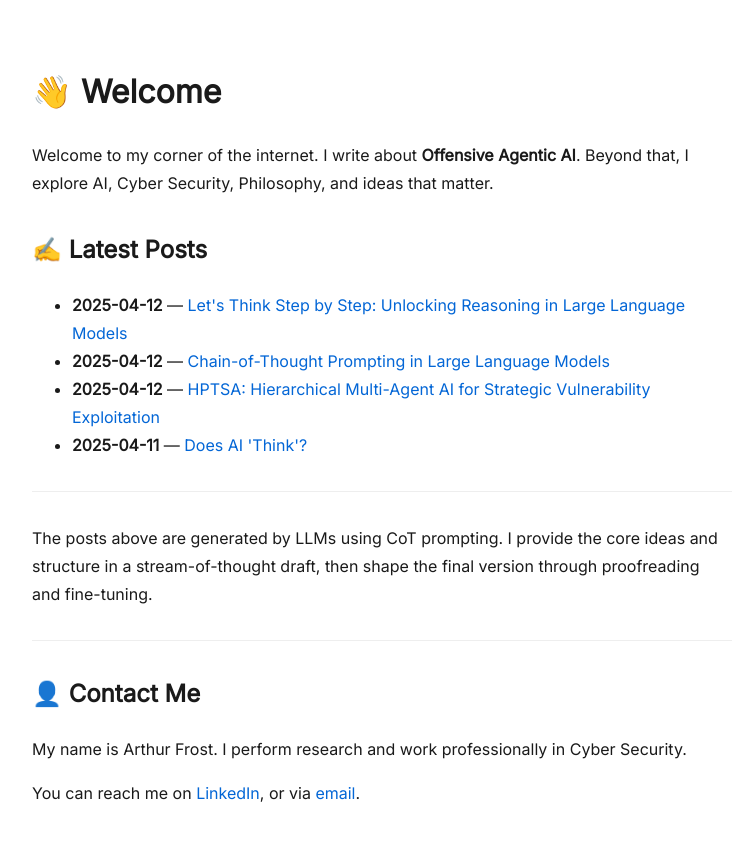
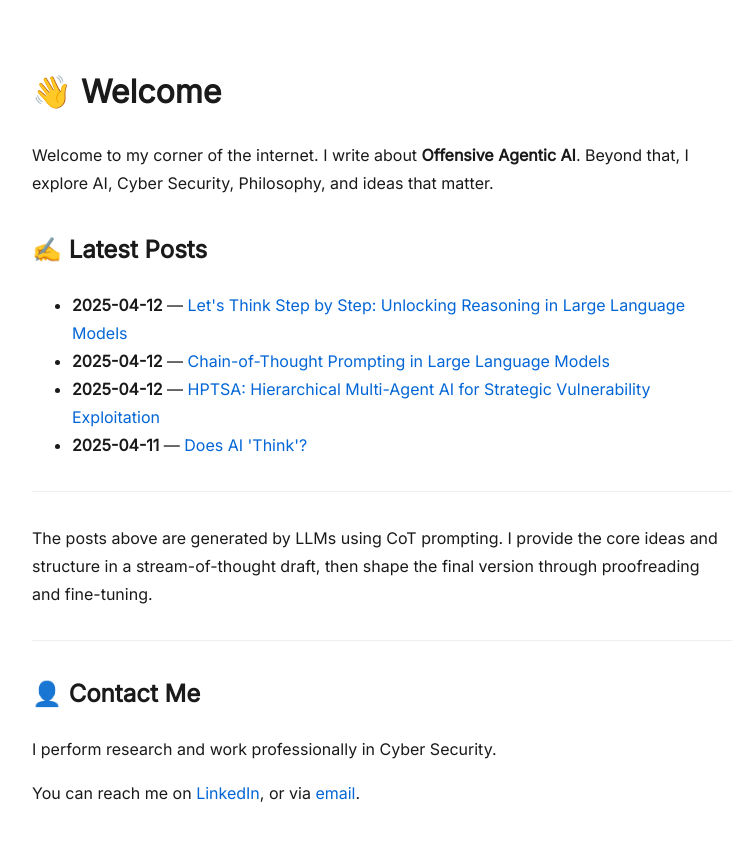
Before and after one commit to frost0x/frost0x.github.io, a Jekyll site: the page built from index.md, in a window 1280 px wide. Shown: the top 841 px of the page, without its empty margins (258-1006 px from the left). Built offline with Jekyll 4.4.1, drawn with Linux system fonts in a browser that asks for light colours.

Commit message:
Update index.md

```diff
--- a/index.md
+++ b/index.md
@@ -31,6 +31,6 @@ The posts above are generated by LLMs using CoT prompting. I provide the core id
 
 ## 👤 Contact Me
 
-My name is Arthur Frost. I perform research and work professionally in Cyber Security.
+I perform research and work professionally in Cyber Security.
 
 You can reach me on [LinkedIn](https://www.linkedin.com/in/frostsec), or via [email](mailto:contact@frost.fyi).
```
